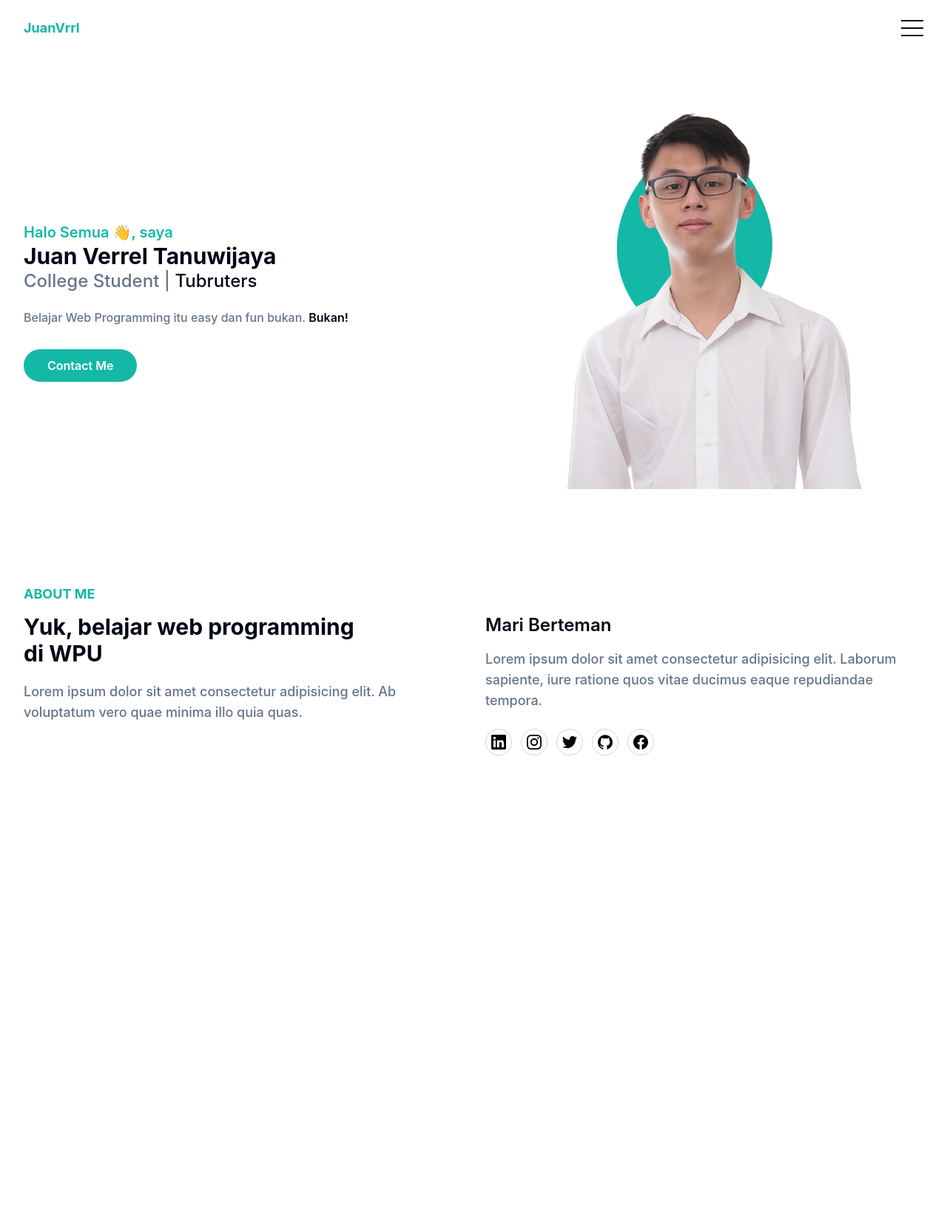
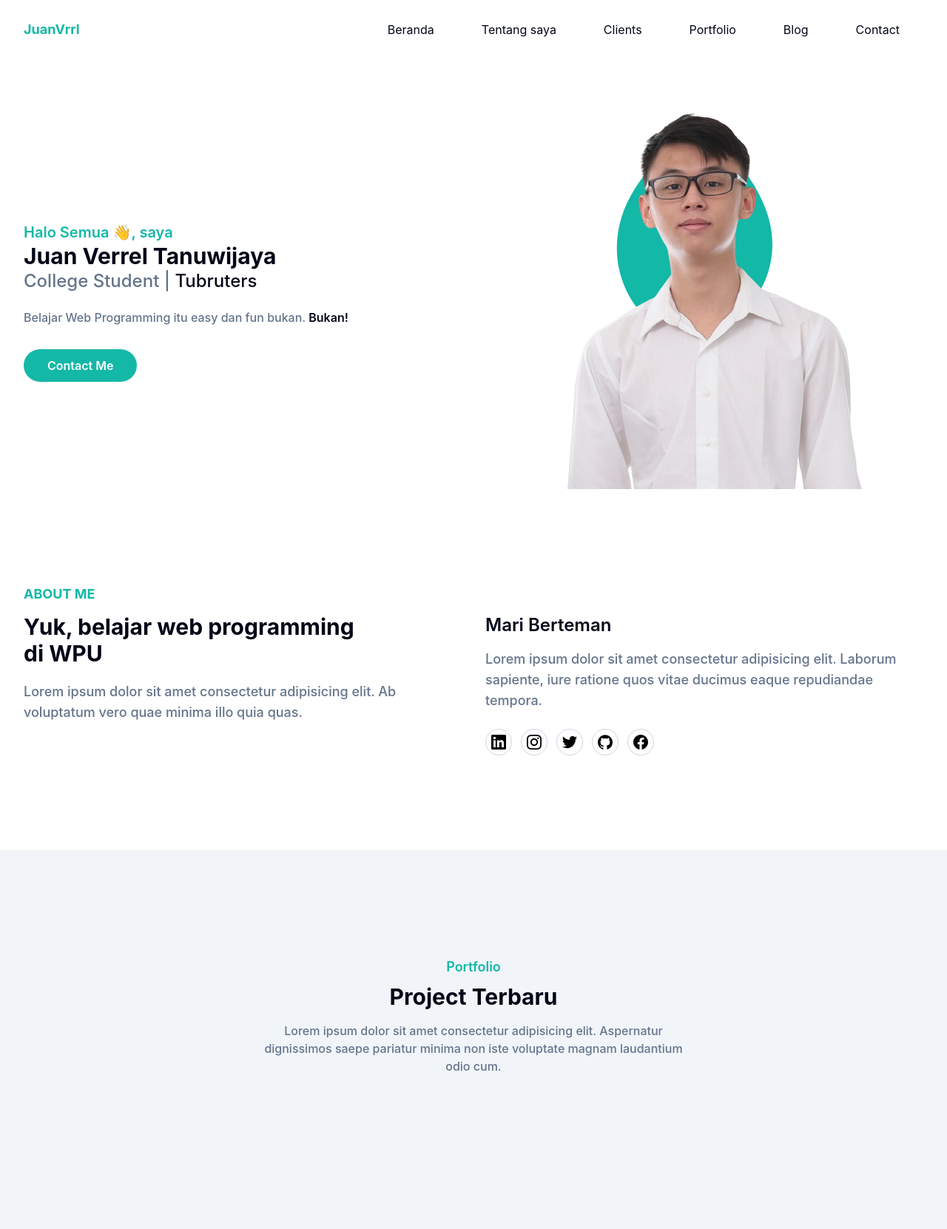
Before and after one commit to juan-vrrl/portofolio-1, a website: page src/index.html in a window 1280 px wide. Shown: the whole page at 74% size. Before the commit the page ends 1149 px from the top, so only its background shows below. Drawn offline with Linux system fonts and the light colour scheme.

Commit message:
update on tailwind

```diff
--- a/src/index.html
+++ b/src/index.html
@@ -7,7 +7,7 @@
     <title>Portfolio</title>
   </head>
   <body>
-    <!-- Header Section Start -->
+    <!-- Header Start -->
     <header class="bg-transparent absolute top-0 left-0 w-full flex items-center z-10">
       <div class="container">
         <div class="flex items-center justify-between relative">
@@ -15,31 +15,31 @@
             <a href="#home" class="font-bold text-lg text-primary block py-6">JuanVrrl</a>
           </div>
           <div class="flex items-center px-4">
-            <button id="hamburger" name="hamburger" type="button" class="block absolute right-4">
+            <button id="hamburger" name="hamburger" type="button" class="block absolute right-4 lg:hidden">
               <span class="hamburger-line transition duration-300 ease-in-out origin-top-left"></span>
               <span class="hamburger-line transition duration-300 ease-in-out"></span>
               <span class="hamburger-line transition duration-300 ease-in-out origin-bottom-left"></span>
             </button>
 
-            <nav id="nav-menu" class="hidden absolute py-5 bg-white shadow-lg rounded-lg max-w-[250px] w-full right-4 top-full">
-              <ul class="block">
+            <nav id="nav-menu" class="hidden absolute py-5 bg-white shadow-lg rounded-lg max-w-[250px] w-full right-4 top-full lg:block lg:static lg:bg-transparent lg:max-w-full lg:shadow-none lg:rounded-none">
+              <ul class="block lg:flex">
                 <li class="group">
-                  <a href="#home" class="text-base text-dark py-2 mx-8 group-hover:text-primary">Beranda</a>
+                  <a href="#home" class="text-base text-dark py-2 mx-8 flex  group-hover:text-primary">Beranda</a>
                 </li>
                 <li class="group">
-                  <a href="#about" class="text-base text-dark py-2 mx-8 group-hover:text-primary">Tentang saya</a>
+                  <a href="#about" class="text-base text-dark py-2 mx-8 flex group-hover:text-primary">Tentang saya</a>
                 </li>
                 <li class="group">
-                  <a href="#portfolio" class="text-base text-dark py-2 mx-8 group-hover:text-primary">Clients</a>
+                  <a href="#portfolio" class="text-base text-dark py-2 mx-8 flex group-hover:text-primary">Clients</a>
                 </li>
                 <li class="group">
-                  <a href="#clients" class="text-base text-dark py-2 mx-8 group-hover:text-primary">Portfolio</a>
+                  <a href="#clients" class="text-base text-dark py-2 mx-8 flex group-hover:text-primary">Portfolio</a>
                 </li>
                 <li class="group">
-                  <a href="#blog" class="text-base text-dark py-2 mx-8 group-hover:text-primary">Blog</a>
+                  <a href="#blog" class="text-base text-dark py-2 mx-8 flex group-hover:text-primary">Blog</a>
                 </li>
                 <li class="group">
-                  <a href="#contact" class="text-base text-dark py-2 mx-8 group-hover:text-primary">Contact</a>
+                  <a href="#contact" class="text-base text-dark py-2 mx-8 flex group-hover:text-primary">Contact</a>
                 </li>
               </ul>
             </nav>
@@ -47,7 +47,7 @@
         </div>
       </div>
     </header>
-    <!-- Header Section End -->
+    <!-- Header End -->
 
     <!-- Hero Section Start -->
     <section id="home" class="pt-36">
@@ -176,6 +176,28 @@
     </section>
     <!-- About Section End -->
 
+    <!-- Portfolio Section Start -->
+    <section id="portofolio" class="pt-36 pb-16 bg-slate-100">
+      <div class="container">
+        <div class="w-full px-4">
+          <div class="max-w-xl mx-auto text-center mb-16">
+            <h4 class="font-semibold text-lg text-primary mb-2 ">Portfolio</h4>
+            <h2 class="font-bold text-dark text-3xl mb-4">Project Terbaru</h2>
+            <p class="font-medium text-md text-secondary">Lorem ipsum dolor sit amet consectetur adipisicing elit. Aspernatur dignissimos saepe pariatur minima non iste voluptate magnam laudantium odio cum.  </p>
+          </div>
+        </div>
+      </div>
+
+      <div class="w-full px-4 flex flex-wrap justify-center">
+        <div class="mb-12 p-4">
+          <div class="rounder-md shadow-md overflow-hidden">
+            <img src="" alt="">
+          </div>
+        </div>
+      </div>
+    </section>
+    <!-- Portfolio Section End -->
+
     <script src="/dist/js/script.js"></script>
   </body>
 </html>
--- a/tailwind.config.js
+++ b/tailwind.config.js
@@ -1,6 +1,6 @@
 /** @type {import('tailwindcss').Config} */
 module.exports = {
-  content: ["./src/index.html"],
+  content: ["./Src/index.html"],
   theme: {
     container: {
       center: true,
```
Also changed, not shown: dist/output.css.
